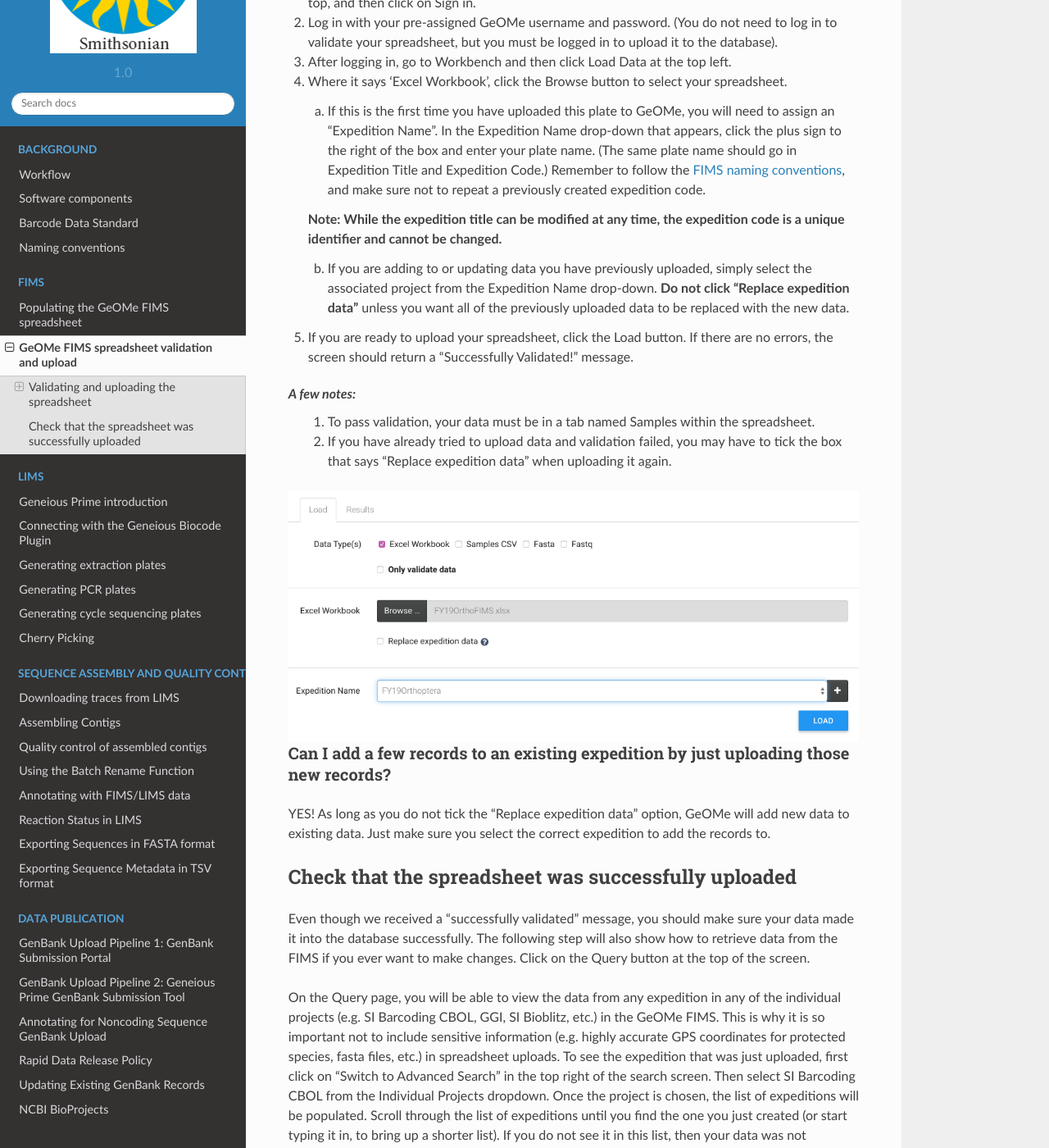
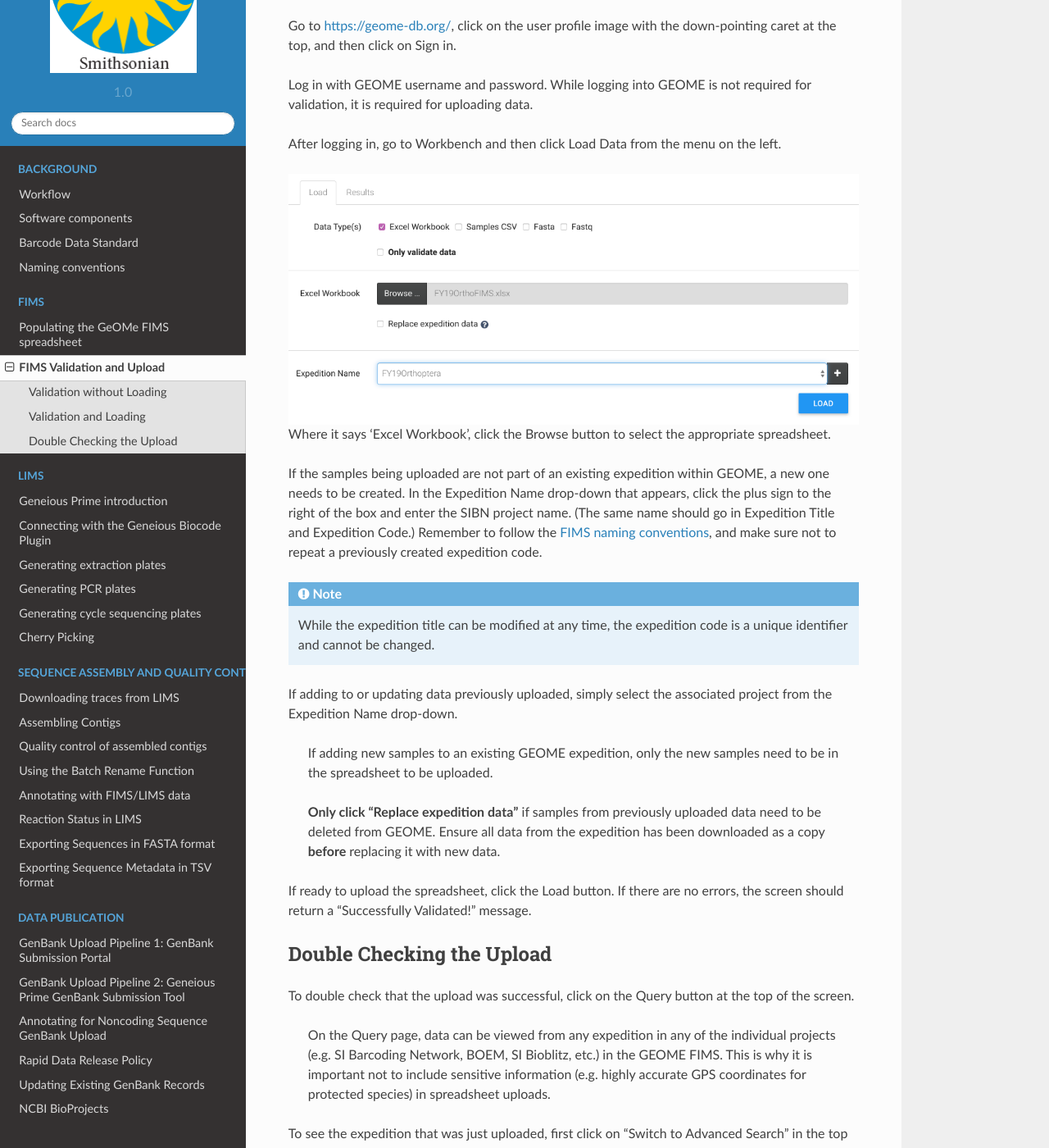
Before and after one commit to SIBarcodeNetwork/ReadtheDocsMaster, a Sphinx documentation site: the page built from Docs/fims_spreadsheet_val.rst, in a window 1280 px wide and 1400 px high, scrolled down 1182 px. Shown: the whole window at 82% size. Built offline with Sphinx 7.4.7 and the Read the Docs theme 2.0.0, drawn with Linux system fonts in a browser that asks for light colours; some of the changed text lies outside the part shown.

Commit message:
Update fims_spreadsheet_val.rst

```diff
--- a/Docs/fims_spreadsheet_val.rst
+++ b/Docs/fims_spreadsheet_val.rst
@@ -1,72 +1,85 @@
-GeOMe FIMS spreadsheet validation and upload
+FIMS Validation and Upload
 ======================================
 
-Validating and uploading the spreadsheet
----------------------------------------------
+Once a spreadsheet is fully populated, it must be validated and *possibly* uploaded to the GEOME FIMS database. The validation step checks every specimen record to make sure that they meet the set of rules established by the project.
 
-If SIBN is performing the lab work for your project, please only work through the “validation” portion of this section and then email the spreadsheet to your project manager. We will take care of uploading everything for you.
+If SIBN is performing the lab work for a project, only work through the “Validation without Loading” section below and then email the spreadsheet to the SIBN project manager, who will complete the upload of data to the GEOME FIMS.
 
-Once we have a spreadsheet fully populated, our next step will be to validate and possibly upload the spreadsheet to the GeOMe FIMS database. (Again, if SIBN will be conducting your lab work, please only validate the spreadsheet, then forward it to your project manager.) The validation step checks every specimen record to make sure that they meet the set of rules established by the project.
+Validation without Loading
+---------------------------
 
-Validation without loading
-~~~~~~~~~~~~~~~~~~~~~~~~~~~~~~~~~~~~~~~~~~~~~~~~~~~~~~~~~~~~~~~~~~~~~~~~~~~~~~~~~~~
+Go to https://geome-db.org/ and click on Workbench.
 
-1.	Go to https://geome-db.org/ and click on Workbench.
-2.	If you are already logged into GeOMe, you will click Load Data at the top left, and then tick the “Only validate data” box at the top of the Load Data screen.
-3.	Or, if you are not logged in, click Validate Data at the top left.
-4.	Where it says ‘Excel Workbook’, click the Browse button to select your spreadsheet.
-5.	Select the pre-existing expedition called “_SIBN_Validation” and click the Validate button.
-6.	If your spreadsheet passes validation, great! Forward it on to your SIBN program manager and skip the rest of this section. Otherwise, please resolve the errors you are given and try validating again.
+From the list of public projects, click on "SI Barcoding Network (SIBN)".
 
-*Note: To pass validation, your data must be in a tab named Samples within the spreadsheet.*
+If not logged in, click "Validate Data" from the menu on the left.
+
+Or, if already logged into GEOME, click "Load Data" from the menu on the left, and then tick the “Only validate data” box at the top of the Load Data screen.
+
+Where it says ‘Excel Workbook’, click the Browse button to select the appropriate spreadsheet.
+
+Select the pre-existing expedition called “_SIBN_Validation” and click the Validate button.
+
+If the spreadsheet does not pass validation, specific issues should be listed. Resolve the issues and try validating again. If the spreadsheet passes validation, forward it on to the SIBN project manager.
+
+*Note: To pass validation, data must be in a tab named "Samples" within the spreadsheet.*
 
 .. image:: /images/fims_validation.png
   :align: center
   :target: /en/latest/_images/fims_validation.png
 
-Validation and loading
-~~~~~~~~~~~~~~~~~~~~~~~~~~~~~~~~~~~~~~~~~~~~~~~~~~~~~~~~~~~~~~~~~~~~~~~~~~~~~~~~~~~
+Validation and Loading
+-----------------------
 
-1.	Go to https://geome-db.org/, click on the user profile image with the down-pointing caret at the top, and then click on Sign in.
-2.	Log in with your pre-assigned GeOMe username and password. (You do not need to log in to validate your spreadsheet, but you must be logged in to upload it to the database).
-3.	After logging in, go to Workbench and then click Load Data at the top left.
-4.	Where it says ‘Excel Workbook’, click the Browse button to select your spreadsheet.
+Go to https://geome-db.org/, click on the user profile image with the down-pointing caret at the top, and then click on Sign in.
 
-	a) If this is the first time you have uploaded this plate to GeOMe, you will need to assign an “Expedition Name”. In the Expedition Name drop-down that appears, click the plus sign to the right of the box and enter your plate name. (The same plate name should go in Expedition Title and Expedition Code.) Remember to follow the :ref:`conventions-link`, and make sure not to repeat a previously created expedition code.
+Log in with GEOME username and password. While logging into GEOME is not required for validation, it is required for uploading data.
 
-	**Note: While the expedition title can be modified at any time, the expedition code is a unique identifier and cannot be changed.**
-
-	b) If you are adding to or updating data you have previously uploaded, simply select the associated project from the Expedition Name drop-down. **Do not click “Replace expedition data”** unless you want all of the previously uploaded data to be replaced with the new data.
-5.	If you are ready to upload your spreadsheet, click the Load button. If there are no errors, the screen should return a “Successfully Validated!” message.
-
-*A few notes:*
-	1.	To pass validation, your data must be in a tab named Samples within the spreadsheet.
-	2.	If you have already tried to upload data and validation failed, you may have to tick the box that says “Replace expedition data” when uploading it again.
-
+After logging in, go to Workbench and then click Load Data from the menu on the left.
 
 .. image:: /images/fims_validation_upload.png
   :align: center
   :target: /en/latest/_images/fims_validation_upload.png
 
-Can I add a few records to an existing expedition by just uploading those new records?
-~~~~~~~~~~~~~~~~~~~~~~~~~~~~~~~~~~~~~~~~~~~~~~~~~~~~~~~~~~~~~~~~~~~~~~~~~~~~~~~~~~~
+Where it says ‘Excel Workbook’, click the Browse button to select the appropriate spreadsheet.
 
-YES! As long as you do not tick the “Replace expedition data” option, GeOMe will add new data to existing data. Just make sure you select the correct expedition to add the records to.
+If the samples being uploaded are not part of an existing expedition within GEOME, a new one needs to be created. In the Expedition Name drop-down that appears, click the plus sign to the right of the box and enter the SIBN project name. (The same name should go in Expedition Title and Expedition Code.) Remember to follow the :ref:`conventions-link`, and make sure not to repeat a previously created expedition code.
 
-Check that the spreadsheet was successfully uploaded
-----------------------------------------------------
+.. note::
 
-Even though we received a "successfully validated" message, you should make sure your data made it into the database successfully. The following step will also show how to retrieve data from the FIMS if you ever want to make changes. Click on the Query button at the top of the screen.
+   While the expedition title can be modified at any time, the expedition code is a unique identifier and cannot be changed.
 
-On the Query page, you will be able to view the data from any expedition in any of the individual projects (e.g. SI Barcoding CBOL, GGI, SI Bioblitz, etc.) in the GeOMe FIMS. This is why it is so important not to include sensitive information (e.g. highly accurate GPS coordinates for protected species, fasta files, etc.) in spreadsheet uploads. To see the expedition that was just uploaded, first click on “Switch to Advanced Search” in the top right of the search screen. Then select SI Barcoding CBOL from the Individual Projects dropdown. Once the project is chosen, the list of expeditions will be populated. Scroll through the list of expeditions until you find the one you just created (or start typing it in, to bring up a shorter list). If you do not see it in this list, then your data was not successfully uploaded.
+If adding to or updating data previously uploaded, simply select the associated project from the Expedition Name drop-down.
 
-Select the expedition you just uploaded and click the Search button.
+	If adding new samples to an existing GEOME expedition, only the new samples need to be in the spreadsheet to be uploaded.
+
+	**Only click “Replace expedition data”** if samples from previously uploaded data need to be deleted from GEOME. Ensure all data from the expedition has been downloaded as a copy **before** replacing it with new data.
+
+If ready to upload the spreadsheet, click the Load button. If there are no errors, the screen should return a “Successfully Validated!” message.
+
+
+Double Checking the Upload
+--------------------------
+
+To double check that the upload was successful, click on the Query button at the top of the screen.
+
+	On the Query page, data can be viewed from any expedition in any of the individual projects (e.g. SI Barcoding Network, BOEM, SI Bioblitz, etc.) in the GEOME FIMS. This is why it is important not to include sensitive information (e.g. highly accurate GPS coordinates for protected species) in spreadsheet uploads.
+
+To see the expedition that was just uploaded, first click on “Switch to Advanced Search” in the top right of the search screen.
+
+Then select "SI Barcoding Network (SIBN)" from the Individual Projects dropdown.
+
+Once the project is chosen, the list of expeditions will be populated. Scroll through the list of expeditions until to find the desired expedition (or start typing it in, to bring up a shorter list).
+
+If a new expedition was just created but it cannot be found in this list, then the data was not successfully uploaded.
+
+If the expedition is found, select it and click the Search button.
 
 .. image:: /images/fims_database_query.png
   :align: center
   :scale: 40 %
   :target: /en/latest/_images/fims_database_query.png
 
-This will display an HTML table view of the specimen records in this expedition. It will be incredibly hard to read and scroll through, but be happy it made it in there.
+This will display an HTML table view of the specimen records in this expedition. Look through this to ensure new data was uploaded successfully.
 
-You can click the Download button to download a fresh Excel spreadsheet of this expedition. However, be advised that the wells are out of order and that you will lose any styling (colors, bold/italics, etc.) from when you originally uploaded the spreadsheet. Also, the default spreadsheet name is "geome-fims-output.xlsx", so be sure to rename it with your expedition name immediately.
+In the upper right, click the download button to download a fresh Excel spreadsheet of this expedition. However, be advised that the wells will be out of order from the original spreadsheet uploaded and any styling (colors, bold/italics, etc.) will not have been retained. Also, the default spreadsheet name is "geome-fims-output.xlsx", so be sure to rename it with the expedition name immediately. This spreadsheet can be edited with any updated information and re-uploaded as the project progresses and updates are available.
```
